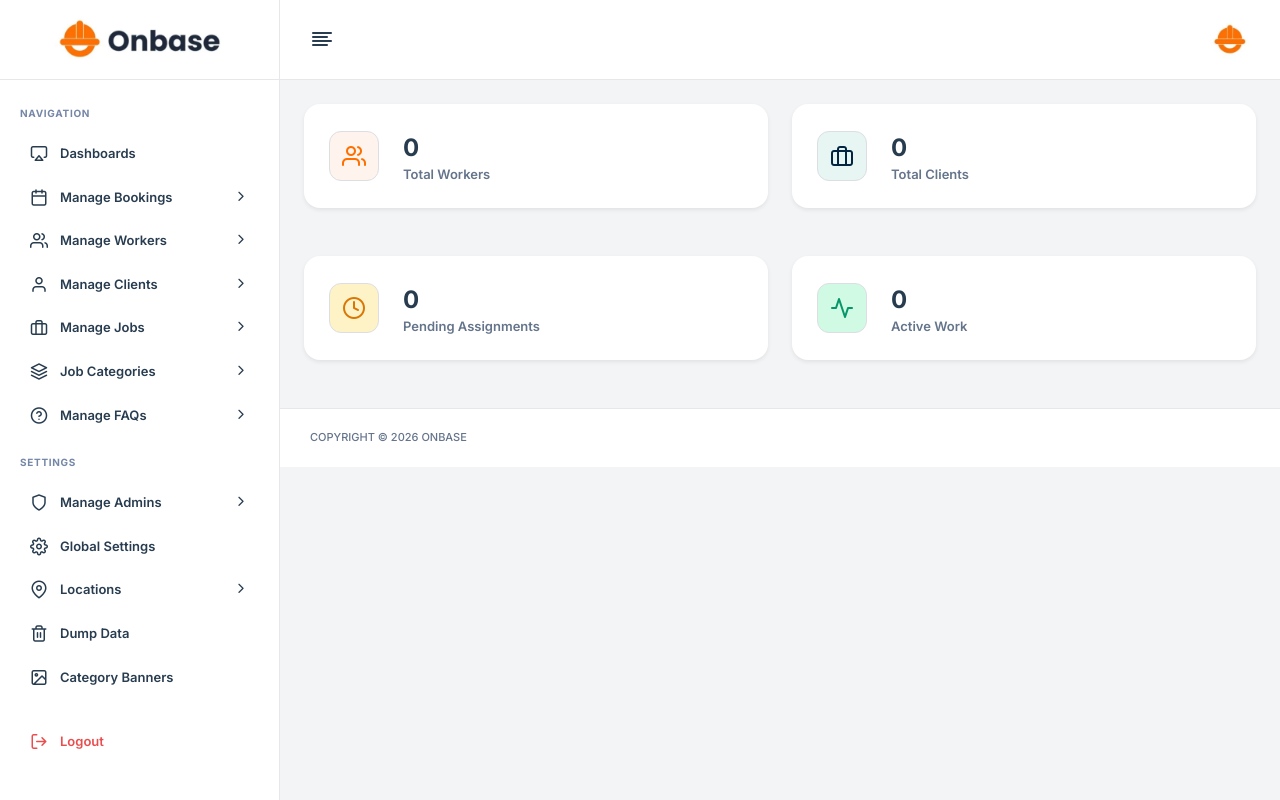
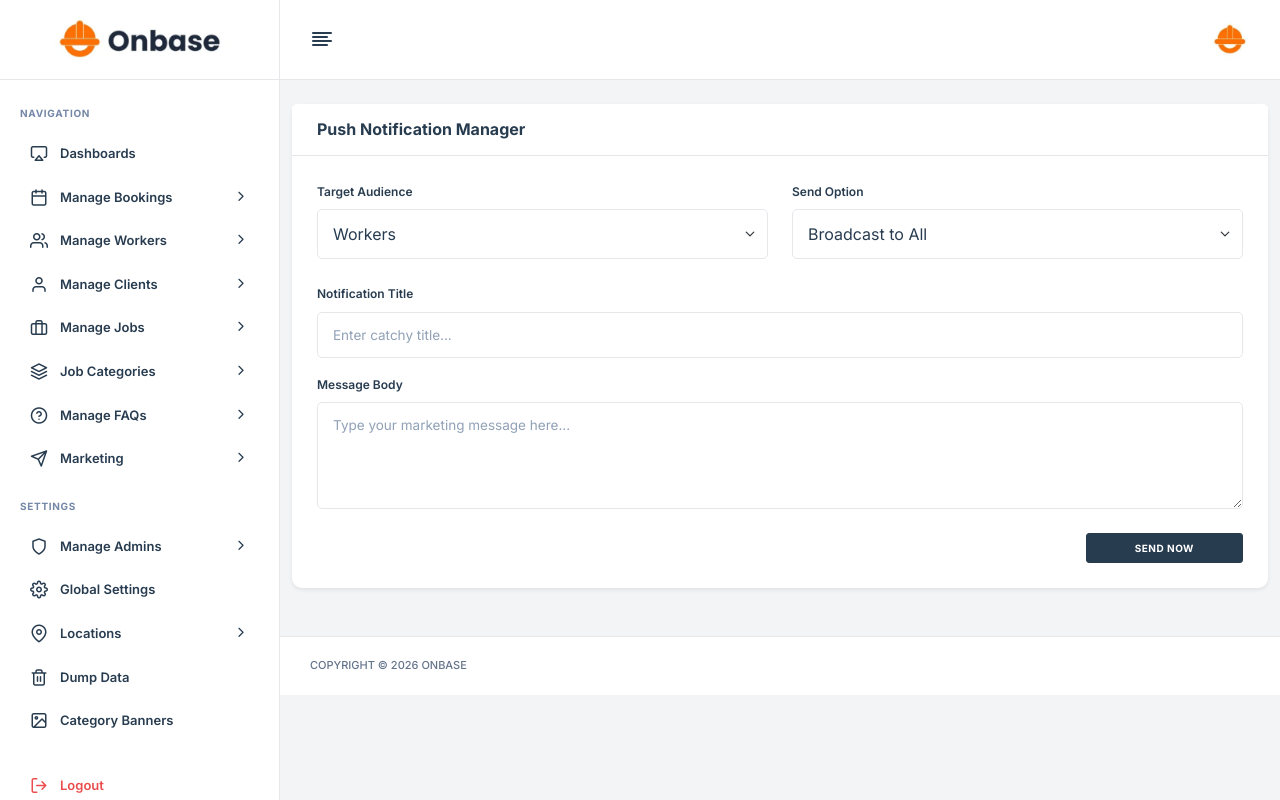
Before and after one commit to Mihirgopani/onbase-dashboard, a React (Vite) app: page /notifications/send in a window 1280 px wide. Before the commit this address led to /. Built offline with nearby package versions, Linux system fonts and the light colour scheme; no server answers; sample sign-in values are in the browser's storage.

Commit message:
Notification

```diff
--- a/package.json
+++ b/package.json
@@ -16,7 +16,8 @@
     "react": "^19.2.0",
     "react-dom": "^19.2.0",
     "react-papaparse": "^4.4.0",
-    "react-router-dom": "^7.13.0"
+    "react-router-dom": "^7.13.0",
+    "react-toastify": "^11.0.5"
   },
   "devDependencies": {
     "@eslint/js": "^9.39.1",
--- a/src/App.jsx
+++ b/src/App.jsx
@@ -54,6 +54,10 @@ import FaqDetails from "./views/faq/FaqDetails";
 
 import CategoryBanners from "./views/category-banners/CategoryBannerList";
 import EditCategoryBanner from "./views/category-banners/UpdateCategoryBanner";
+import SendNotification from "./views/pages/SendNotification";
+
+import { ToastContainer } from 'react-toastify';
+import 'react-toastify/dist/ReactToastify.css';
 
 function App() {
   const [isAuthenticated, setIsAuthenticated] = useState(!!localStorage.getItem('token'));
@@ -87,12 +91,13 @@ function App() {
               <div className="layout-wrapper" style={{ marginTop: "0px" }}>
                 <Sidebar />
                 <Topbar />
-
+                <ToastContainer position="top-right" autoClose={3000} />
                 <main className="nxl-container">
                   <div className="nxl-content">
                     <Routes>
                       {/* Dashboard */}
                       <Route path="/" element={<Dashboard />} />
+
 
                       {/* Worker Management */}
                       <Route path="/workers" element={<AllWorkers />} />
@@ -144,6 +149,7 @@ function App() {
                       <Route path="/bookings/add" element={<AddBooking />} />
                       <Route path="/bookings/details/:id" element={<BookingDetails />} />
                       <Route path="/bookings/edit/:id" element={<EditBooking />} />
+                      <Route path="/notifications/send" element={<SendNotification />} />
 
                       <Route path="/bookings/:bookingId/assign/:itemIndex" element={<WorkerAssignment />} />
 
--- a/src/components/Header/Sidebar.jsx
+++ b/src/components/Header/Sidebar.jsx
@@ -100,7 +100,7 @@ const Sidebar = () => {
               </ul>
             </li>
 
-            {/* Manage FAQs Section - NEW */}
+            {/* Manage FAQs Section */}
             <li className="nxl-item nxl-hasmenu">
               <a href="javascript:void(0);" className="nxl-link">
                 <span className="nxl-micon"><i className="feather-help-circle"></i></span>
@@ -109,6 +109,19 @@ const Sidebar = () => {
               <ul className="nxl-submenu">
                 <li className="nxl-item"><Link className="nxl-link" to="/faqs">All FAQs</Link></li>
                 <li className="nxl-item"><Link className="nxl-link" to="/faqs/add">Add New FAQ</Link></li>
+              </ul>
+            </li>
+
+            {/* Marketing & Notifications Section - NEW */}
+            <li className="nxl-item nxl-hasmenu">
+              <a href="javascript:void(0);" className="nxl-link">
+                <span className="nxl-micon"><i className="feather-send"></i></span>
+                <span className="nxl-mtext">Marketing</span><span className="nxl-arrow"><i className="feather-chevron-right"></i></span>
+              </a>
+              <ul className="nxl-submenu">
+                <li className="nxl-item">
+                  <Link className="nxl-link" to="/notifications/send">Send Push Notification</Link>
+                </li>
               </ul>
             </li>
 
@@ -125,13 +138,6 @@ const Sidebar = () => {
                 <li className="nxl-item"><Link className="nxl-link" to="/admins/add">Add New Admin</Link></li>
               </ul>
             </li>
-
-            {/* <li className="nxl-item">
-              <Link to="/audit-logs" className="nxl-link">
-                <span className="nxl-micon"><i className="feather-activity"></i></span>
-                <span className="nxl-mtext">Audit Trail (Logs)</span>
-              </Link>
-            </li> */}
 
             <li className="nxl-item">
               <Link to="/settings/global-setting" className="nxl-link">
@@ -168,7 +174,7 @@ const Sidebar = () => {
             <li className="nxl-item">
               <Link className="nxl-link" to="/job-categories/banners">
                 <span className="nxl-micon">
-                  <i className="feather-image"></i> {/* icon added */}
+                  <i className="feather-image"></i>
                 </span>
                 <span className="nxl-mtext">Category Banners</span>
               </Link>
--- /dev/null
+++ b/src/views/pages/SendNotification.jsx
@@ -0,0 +1,126 @@
+import React, { useState, useEffect } from 'react';
+import axios from 'axios';
+import { toast } from 'react-toastify';
+
+const SendNotification = () => {
+    const [formData, setFormData] = useState({
+        targetRole: 'worker',
+        recipientType: 'all',
+        userId: '',
+        title: '',
+        description: ''
+    });
+    const [userList, setUserList] = useState([]); // Initialized as array
+    const [loading, setLoading] = useState(false);
+
+    useEffect(() => {
+        if (formData.recipientType === 'specific') {
+            const fetchUsers = async () => {
+                try {
+                    // Construct full URL using env variable
+                    const baseUrl = import.meta.env.VITE_API_BASE_URL;
+                    const res = await axios.get(`${baseUrl}/notifications/users?role=${formData.targetRole}`);
+
+                    const data = Array.isArray(res.data) ? res.data : (res.data.users || []);
+                    setUserList(data);
+                } catch (err) {
+                    console.error("Fetch error:", err);
+                    toast.error("Could not load user list");
+                    setUserList([]);
+                }
+            };
+            fetchUsers();
+        }
+    }, [formData.targetRole, formData.recipientType]);
+
+    const handleSubmit = async (e) => {
+        e.preventDefault();
+        setLoading(true);
+        try {
+            // Construct full URL using env variable
+            const baseUrl = import.meta.env.VITE_API_BASE_URL;
+            const res = await axios.post(`${baseUrl}/notifications/send`, formData);
+
+            toast.success(res.data.message || "Notification sent!");
+            setFormData({ ...formData, title: '', description: '', userId: '' });
+        } catch (err) {
+            console.error("Submit error:", err);
+            toast.error(err.response?.data?.message || "Failed to send");
+        } finally {
+            setLoading(false);
+        }
+    };
+
+    return (
+        <div className="container-fluid py-4">
+            <div className="card border-0 shadow-sm">
+                <div className="card-header bg-white py-3">
+                    <h5 className="mb-0">Push Notification Manager</h5>
+                </div>
+                <div className="card-body">
+                    <form onSubmit={handleSubmit}>
+                        <div className="row mb-4">
+                            <div className="col-md-6">
+                                <label className="form-label fw-bold">Target Audience</label>
+                                <select className="form-select"
+                                    value={formData.targetRole}
+                                    onChange={(e) => setFormData({...formData, targetRole: e.target.value, userId: ''})}>
+                                    <option value="worker">Workers</option>
+                                    <option value="client">Clients</option>
+                                </select>
+                            </div>
+                            <div className="col-md-6">
+                                <label className="form-label fw-bold">Send Option</label>
+                                <select className="form-select"
+                                    value={formData.recipientType}
+                                    onChange={(e) => setFormData({...formData, recipientType: e.target.value, userId: ''})}>
+                                    <option value="all">Broadcast to All</option>
+                                    <option value="specific">Select Specific User</option>
+                                </select>
+                            </div>
+                        </div>
+
+                        {formData.recipientType === 'specific' && (
+                            <div className="mb-4">
+                                <label className="form-label fw-bold">Select Recipient</label>
+                                <select className="form-select" required
+                                    value={formData.userId}
+                                    onChange={(e) => setFormData({...formData, userId: e.target.value})}>
+                                    <option value="">-- Choose User ({userList.length} available) --</option>
+                                    {/* Safety check: ensure userList is an array before mapping */}
+                                    {Array.isArray(userList) && userList.map(u => (
+                                        <option key={u._id} value={u._id}>
+                                            {u.first_name || u.phone_number} {u.last_name || ''} ({u.role})
+                                        </option>
+                                    ))}
+                                </select>
+                            </div>
+                        )}
+
+                        <div className="mb-3">
+                            <label className="form-label fw-bold">Notification Title</label>
+                            <input type="text" className="form-control" placeholder="Enter catchy title..." required
+                                value={formData.title}
+                                onChange={(e) => setFormData({...formData, title: e.target.value})} />
+                        </div>
+
+                        <div className="mb-4">
+                            <label className="form-label fw-bold">Message Body</label>
+                            <textarea className="form-control" rows="4" placeholder="Type your marketing message here..." required
+                                value={formData.description}
+                                onChange={(e) => setFormData({...formData, description: e.target.value})}></textarea>
+                        </div>
+
+                        <div className="d-flex justify-content-end">
+                            <button type="submit" className="btn btn-dark px-5 py-2" disabled={loading}>
+                                {loading ? "Processing..." : "Send Now"}
+                            </button>
+                        </div>
+                    </form>
+                </div>
+            </div>
+        </div>
+    );
+};
+
+export default SendNotification;
```
Also changed, not shown: 2 other files (tests, documents, lock files or other folders).
